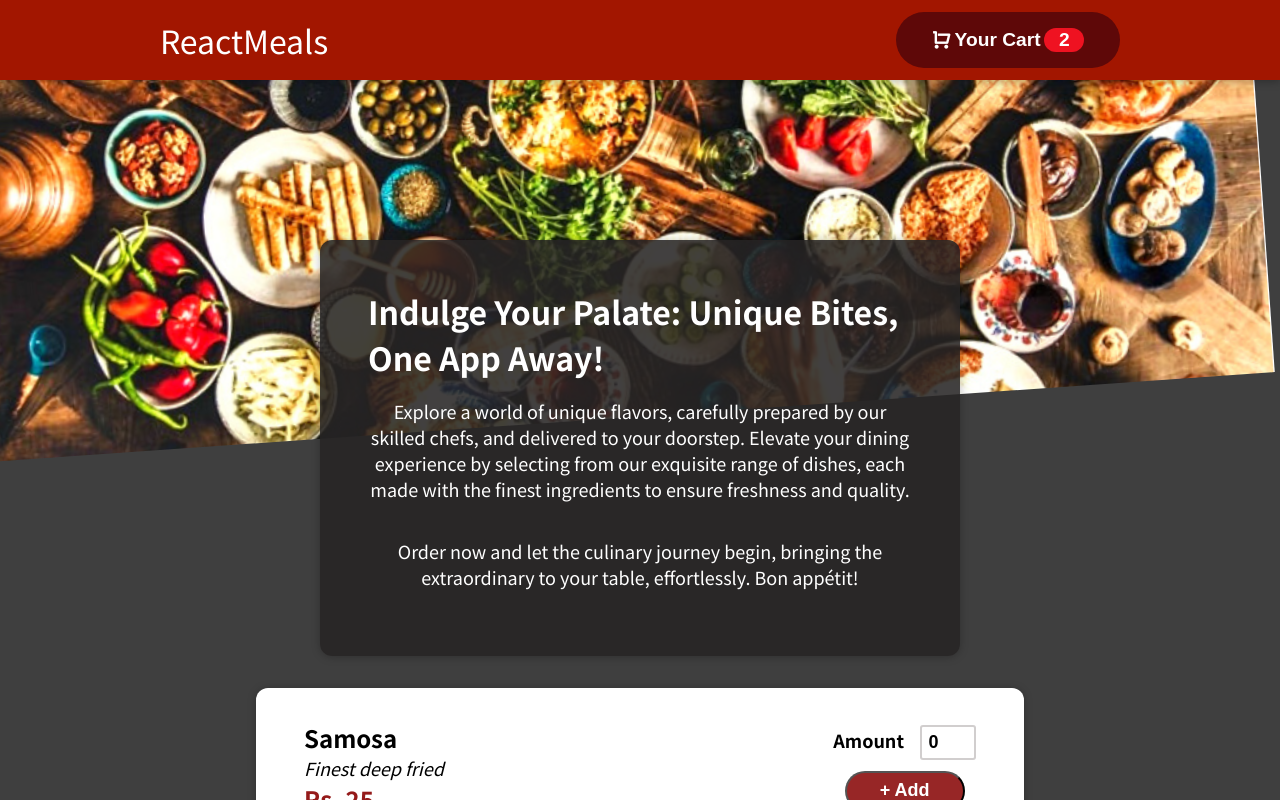
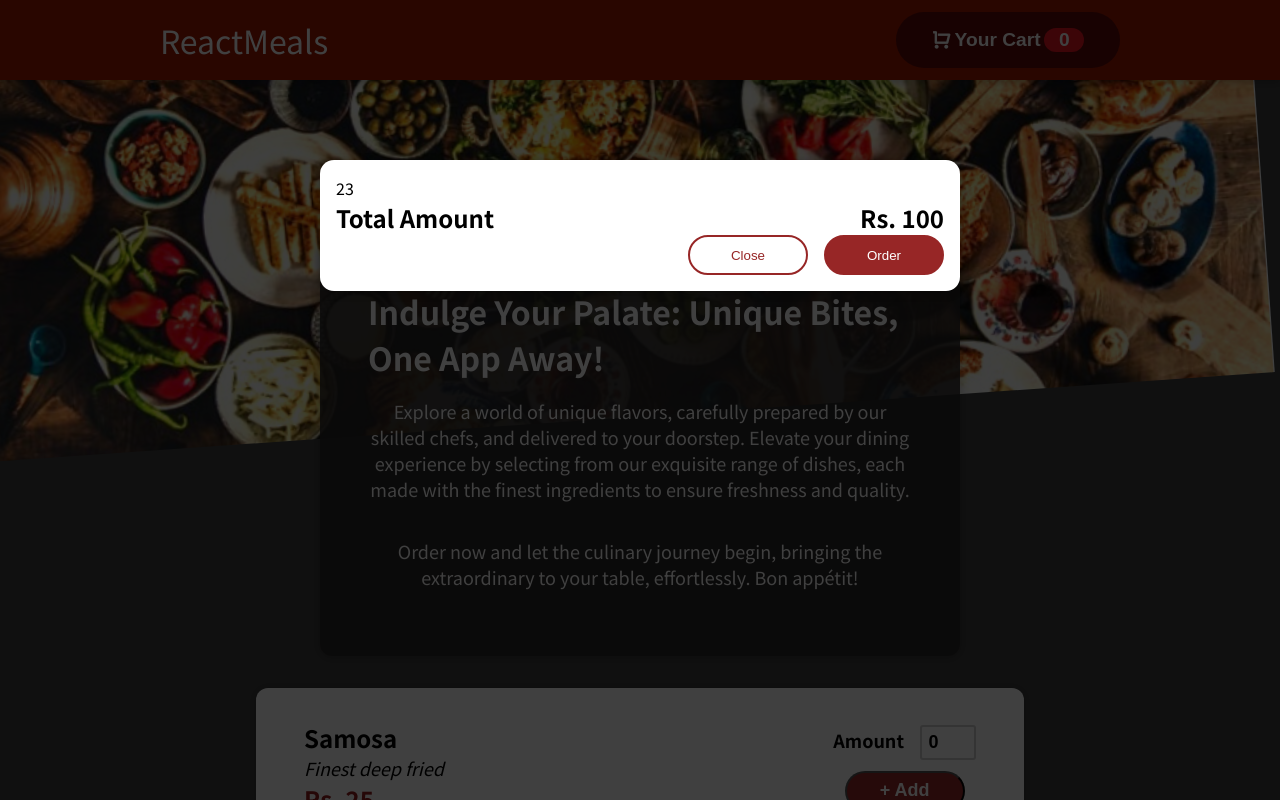
Before and after one commit to anujeet98/React-FoodOrderingApp, a React (Create React App) app: page / in a window 1280 px wide. Shown: the top 800 px of the page. Built offline with nearby package versions, Linux system fonts and the light colour scheme.

Commit message:
Cart Modal integration

```diff
--- a/public/index.html
+++ b/public/index.html
@@ -29,6 +29,7 @@
   </head>
   <body>
     <noscript>You need to enable JavaScript to run this app.</noscript>
+    <div id="overlay"></div>
     <div id="root"></div>
     <!--
       This HTML file is a template.
--- a/src/App.jsx
+++ b/src/App.jsx
@@ -4,9 +4,12 @@
 
 import './App.css'
 
+import Cart from "./components/Cart/Cart";
+
 function App() {
   return (
     <React.Fragment>
+      <Cart/>
       <div className="App">
         <Header></Header>
         <Meals/>
--- /dev/null
+++ b/src/components/Cart/Cart.jsx
@@ -0,0 +1,23 @@
+import React from 'react';
+import classes from './Cart.module.css'
+import Modal from '../Modal/Modal';
+
+
+const Cart = () => {
+    const cartItems = 23;
+    return (
+        <Modal>
+            {cartItems}
+            <div className={classes.total}>
+                <span>Total Amount</span>
+                <span>Rs. 100</span>
+            </div>
+            <div className={classes.btnGrp}>
+                <button className={classes['button--cancel']}>Close</button>
+                <button className={classes.button}>Order</button>
+            </div>
+        </Modal>
+    )
+}
+
+export default Cart;
--- /dev/null
+++ b/src/components/Cart/Cart.module.css
@@ -0,0 +1,44 @@
+
+
+.total{
+    font-size: x-large;
+    font-weight: bolder;
+    display: flex;
+    align-items: center;
+    justify-content: space-between;
+}
+
+.btnGrp{
+    display: flex;
+    float: right;
+    justify-content: space-between;
+    gap: 1rem;
+}
+
+.button{
+    background-color: rgb(151, 38, 38);
+    border: 2px solid rgb(151, 38, 38);
+    color: white;
+    border-radius: 30px;
+    width: 7.5rem;
+    height: 2.5rem;
+}
+
+.button--cancel{
+    background-color: white;
+    color: rgb(151, 38, 38);
+    border: 2px solid rgb(151, 38, 38);
+    border-radius: 30px;
+    width: 7.5rem;
+    height: 2.5rem;
+}
+
+.button:hover,
+.button--cancel:hover{
+    cursor: pointer;
+}
+
+.button:active,
+.button--cancel:active{
+    transform: scale(0.95);
+}
--- a/src/components/Layout/CartBtn.jsx
+++ b/src/components/Layout/CartBtn.jsx
@@ -5,7 +5,7 @@
         <button className="cart-btn">
             <i className="ri-shopping-cart-line cart-icon"></i>
             <div className='cart-text'> Your Cart </div>
-            <div className='cart-quantity'>2</div>
+            <div className='cart-quantity'>0</div>
         </button>
     )
 }
--- a/src/components/Layout/Header.css
+++ b/src/components/Layout/Header.css
@@ -12,7 +12,7 @@
     align-items: center;
     justify-content: space-between;
     padding: 0 10rem;
-    z-index: 12;
+    z-index: 10;
 }
 
 .title{
--- /dev/null
+++ b/src/components/Modal/Modal.jsx
@@ -0,0 +1,30 @@
+import { Fragment } from "react";
+import ReactDOM from "react-dom";
+import classes from './Modal.module.css';
+
+
+const Backdrop = () => {
+    return (
+        <div className={classes.backdrop}></div>
+    );
+}
+const ModalOverlay = (props) => {
+    return (
+        <div className={classes.modal}>
+            <div className={classes.content}>{props.children}</div>
+        </div>
+    );
+}
+
+const portalElement = document.getElementById('overlay');
+
+const Modal = (props) => {
+    return (
+        <Fragment>
+            {ReactDOM.createPortal(<Backdrop></Backdrop>, portalElement)}
+            {ReactDOM.createPortal(<ModalOverlay onCloseModal={props.onCloseModal}>{props.children}</ModalOverlay>, portalElement)}
+        </Fragment>
+    );
+}
+
+export default Modal;
--- /dev/null
+++ b/src/components/Modal/Modal.module.css
@@ -0,0 +1,40 @@
+.backdrop {
+    position: fixed;
+    top: 0;
+    left: 0;
+    width: 100%;
+    height: 100vh;
+    z-index: 20;
+    background-color: rgba(0, 0, 0, 0.75);
+  }
+
+  .modal {
+    position: fixed;
+    top: 20vh;
+    left: 5%;
+    width: 90%;
+    background-color: white;
+    padding: 1rem;
+    border-radius: 14px;
+    box-shadow: 0 2px 8px rgba(0, 0, 0, 0.25);
+    z-index: 30;
+    animation: slide-down 300ms ease-out forwards;
+  }
+
+  @media (min-width: 768px) {
+    .modal {
+      width: 40rem;
+      left: calc(50% - 20rem);
+    }
+  }
+
+  @keyframes slide-down {
+    from {
+      opacity: 0;
+      transform: translateY(-3rem);
+    }
+    to {
+      opacity: 1;
+      transform: translateY(0);
+    }
+  }
```
